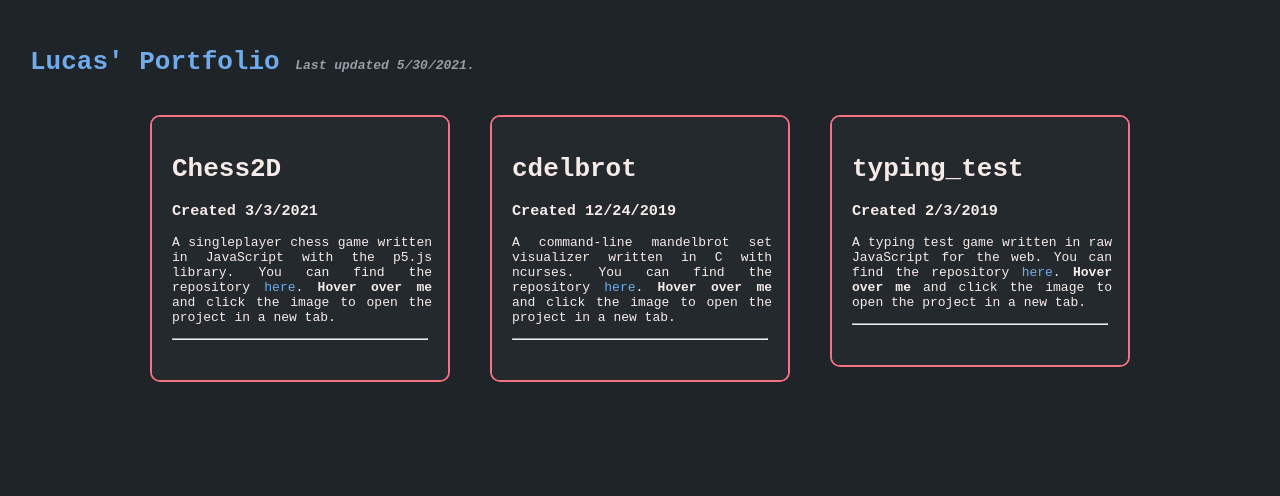
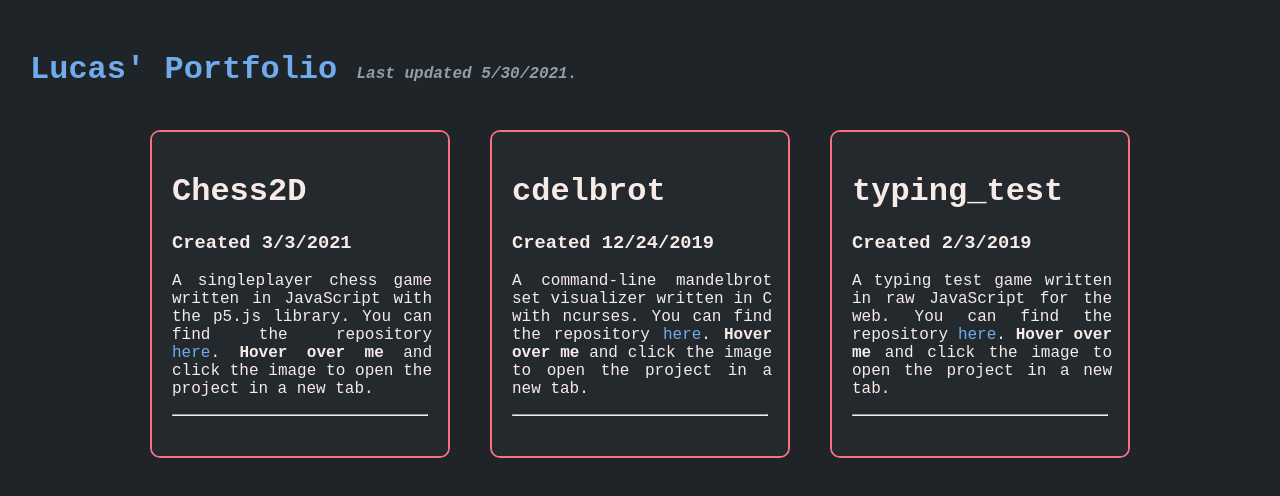
Before and after one commit to lukeathedev/portfolio, a React (Create React App) app: page / in a window 1280 px wide. Shown: the top 496 px of the page. Built offline with nearby package versions, Linux system fonts and the light colour scheme.

Commit message:
Change Font

```diff
--- a/public/index.html
+++ b/public/index.html
@@ -1,14 +1,12 @@
 <!DOCTYPE html>
 <html lang="en">
+
 <head>
   <meta charset="utf-8" />
   <link rel="icon" href="%PUBLIC_URL%/favicon.png" />
   <meta name="viewport" content="width=device-width, initial-scale=1" />
   <meta name="theme-color" content="#000000" />
-    <meta
-      name="description"
-      content="Web site created using create-react-app"
-    />
+  <meta name="description" content="Web site created using create-react-app" />
   <link rel="apple-touch-icon" href="%PUBLIC_URL%/logo192.png" />
   <!--
       manifest.json provides metadata used when your web app is installed on a
@@ -24,8 +22,14 @@
       work correctly both with client-side routing and a non-root public URL.
       Learn how to configure a non-root public URL by running `npm run build`.
     -->
+
+  <link rel="preconnect" href="https://fonts.gstatic.com">
+  <link href="https://fonts.googleapis.com/css2?family=VT323&display=swap" rel="stylesheet">
+  <!-- ^ not the best, but works for now -->
+
   <title>My Portfolio - lukeathedev</title>
 </head>
+
 <body>
   <noscript>You need to enable JavaScript to run this app.</noscript>
   <div id="root"></div>
@@ -40,4 +44,5 @@
       To create a production bundle, use `npm run build` or `yarn build`.
     -->
 </body>
+
 </html>
--- a/src/Global.js
+++ b/src/Global.js
@@ -11,7 +11,8 @@
     color: ${({ theme }) => theme.fg0};
     background-color: ${({ theme }) => theme.bg0};
 
-    font-family: monospace;
+    font-family: 'Share Tech Mono', monospace;
+    // font-size: 1.2em;
     height: 100vh;
     padding: 0;
     margin: 0;
```
Lines whose indentation alone changed are shown as unchanged.
